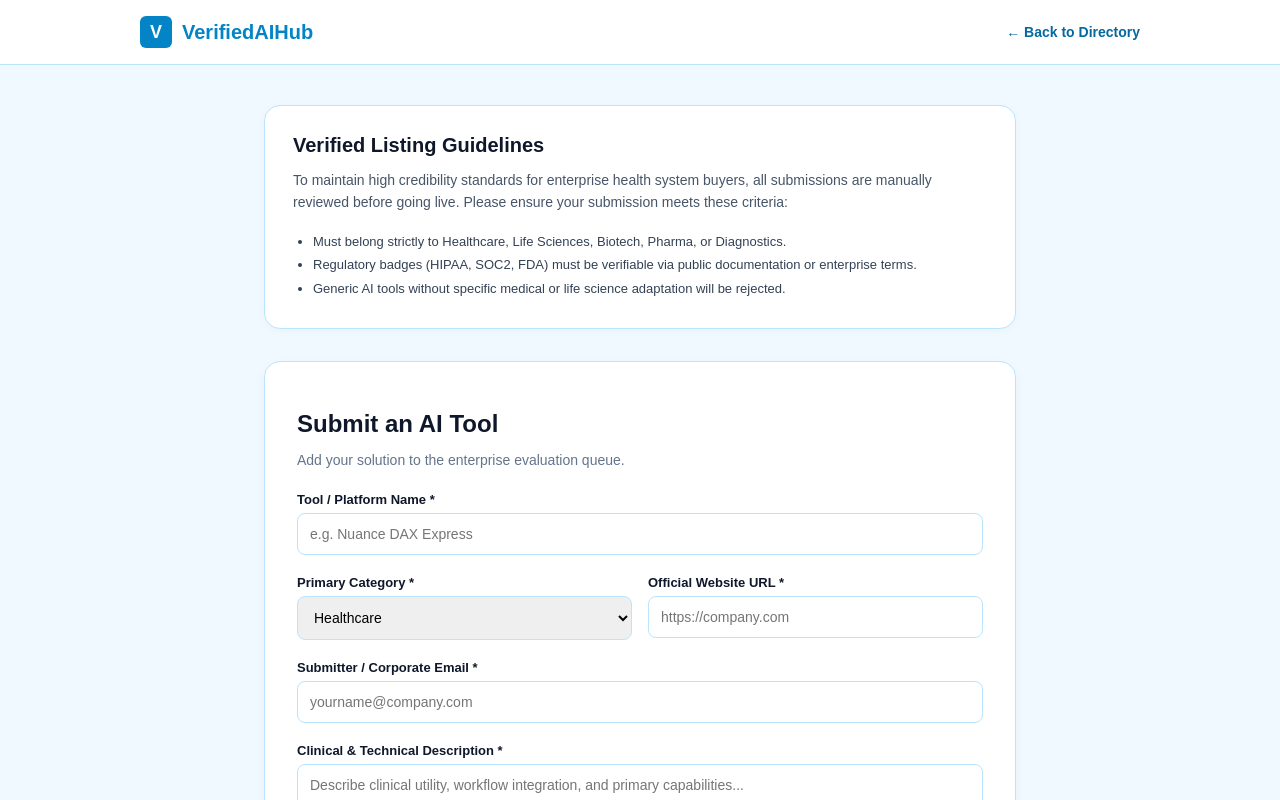
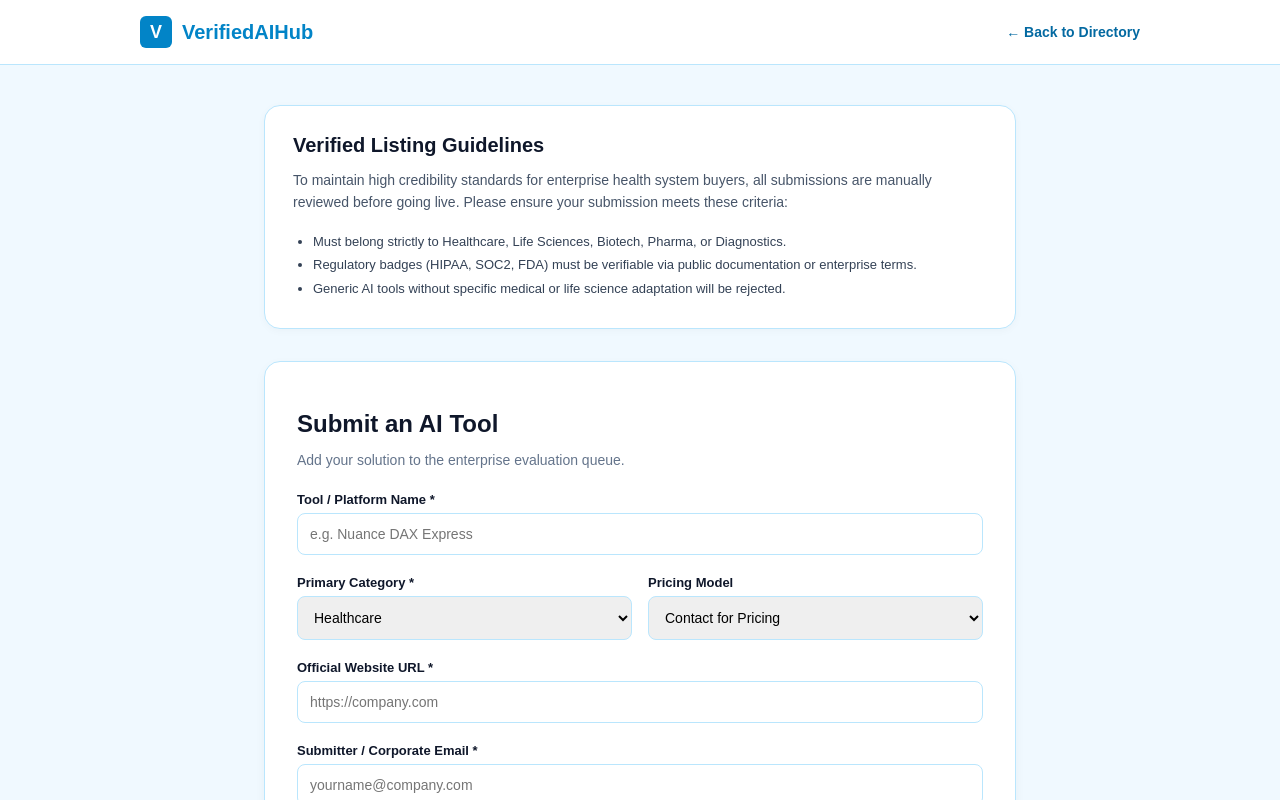
Before and after one commit to soli-sell/verified-ai-hub, a Next.js app: page /submit in a window 1280 px wide. Shown: the top 800 px of the page. Built offline with nearby package versions, Linux system fonts and the light colour scheme.

Commit message:
Add valid pricing dropdown to submit form UI grid

```diff
--- a/app/submit/page.tsx
+++ b/app/submit/page.tsx
@@ -133,9 +133,20 @@ export default function SubmitTool() {
               </div>
 
               <div>
-                <label style={{ display: "block", fontSize: "13px", fontWeight: "bold", marginBottom: "6px" }}>Official Website URL *</label>
-                <input type="text" required placeholder="https://company.com" value={formData.url} onChange={(e) => setFormData({ ...formData, url: e.target.value })} style={{ width: "100%", padding: "12px", borderRadius: "8px", border: "1px solid #bae6fd", fontSize: "14px", boxSizing: "border-box" }} />
+                <label style={{ display: "block", fontSize: "13px", fontWeight: "bold", marginBottom: "6px" }}>Pricing Model</label>
+                <select value={formData.pricing || "Contact for Pricing"} onChange={(e) => setFormData({ ...formData, pricing: e.target.value })} style={{ width: "100%", padding: "12px", borderRadius: "8px", border: "1px solid #bae6fd", fontSize: "14px", boxSizing: "border-box" }}>
+                  <option value="Contact for Pricing">Contact for Pricing</option>
+                  <option value="Free">Free</option>
+                  <option value="Freemium">Freemium</option>
+                  <option value="Paid">Paid</option>
+                  <option value="Enterprise">Enterprise</option>
+                </select>
               </div>
+            </div>
+
+            <div>
+              <label style={{ display: "block", fontSize: "13px", fontWeight: "bold", marginBottom: "6px" }}>Official Website URL *</label>
+              <input type="text" required placeholder="https://company.com" value={formData.url} onChange={(e) => setFormData({ ...formData, url: e.target.value })} style={{ width: "100%", padding: "12px", borderRadius: "8px", border: "1px solid #bae6fd", fontSize: "14px", boxSizing: "border-box" }} />
             </div>
 
             <div>
```
